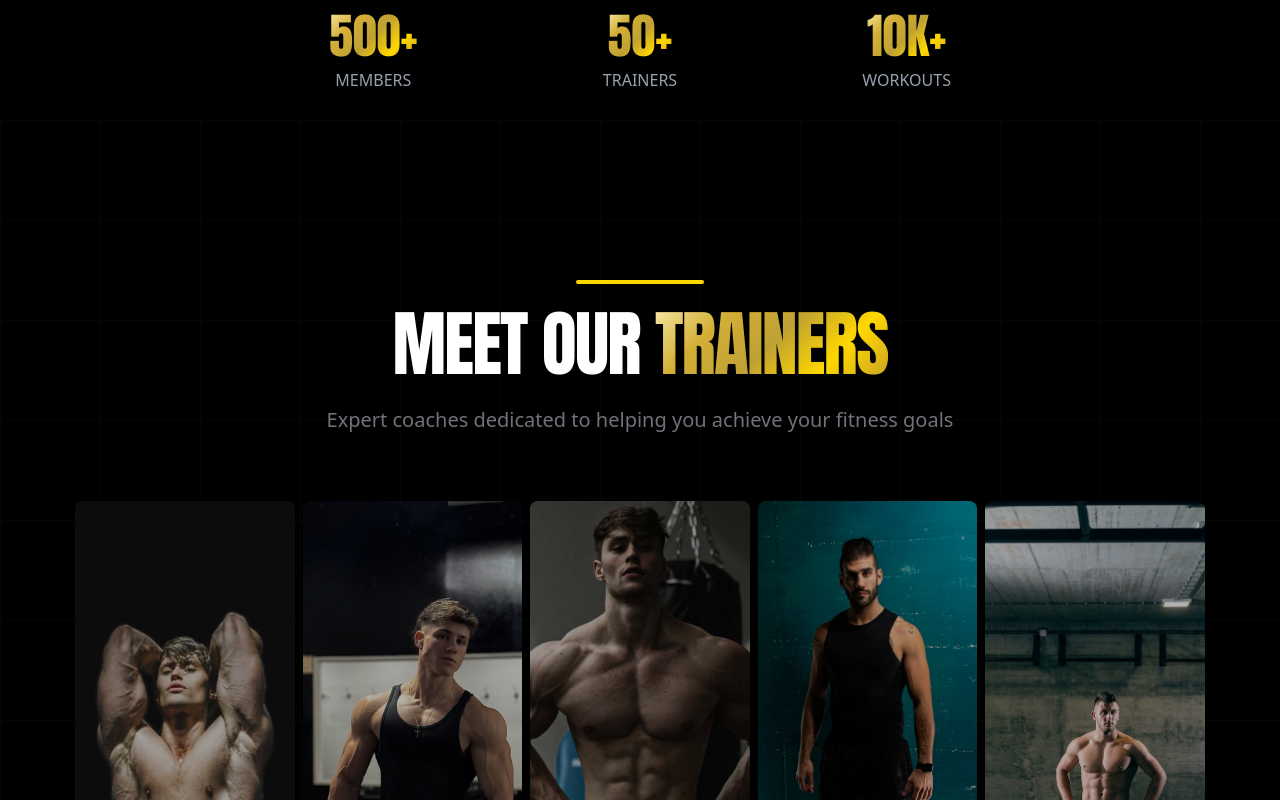
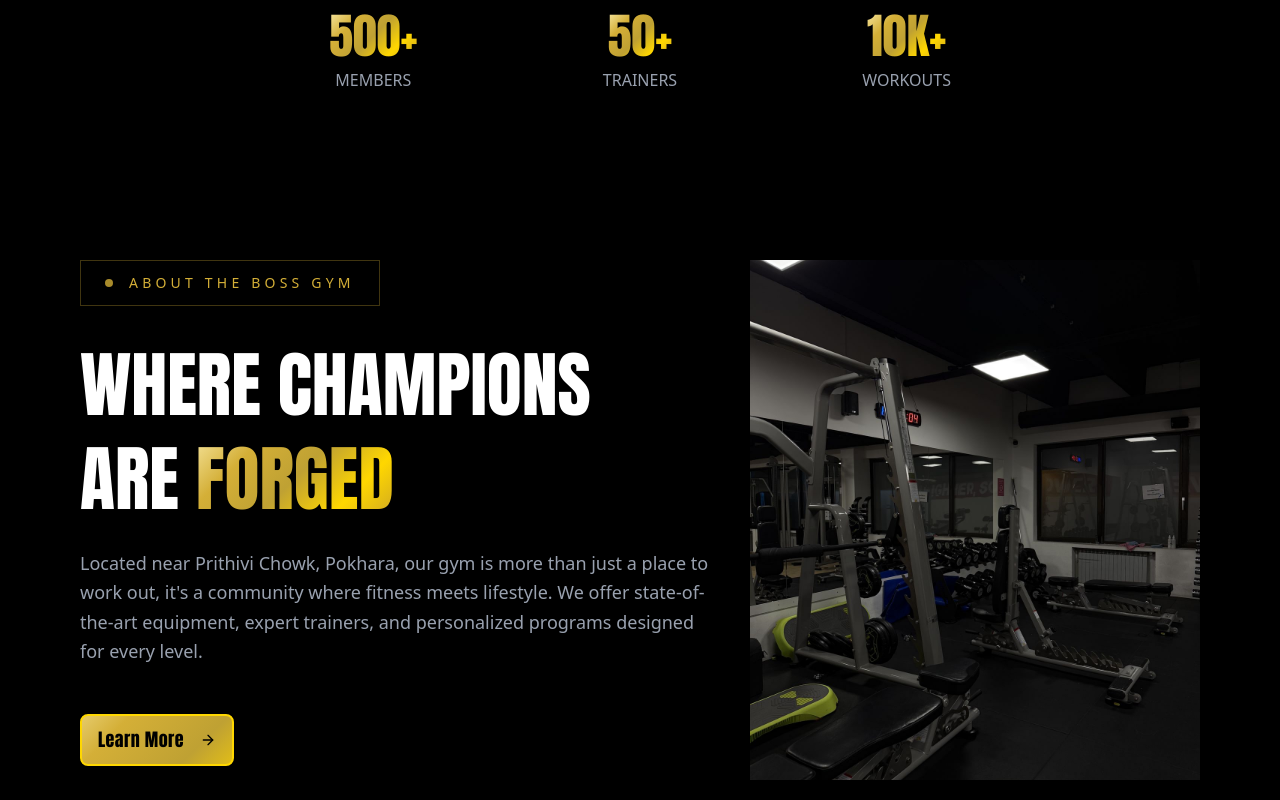
Before and after one commit to satri-tech/thebossgym, a Next.js app: page / in a window 1280 px wide. Shown: the part 680-1480 px from the top of the page. Built offline with nearby package versions, Linux system fonts and the light colour scheme.

Commit message:
refactor(about-us): made code reusable

```diff
--- a/src/app/page.tsx
+++ b/src/app/page.tsx
@@ -4,10 +4,10 @@ import { motion, AnimatePresence } from "framer-motion";
 import { ArrowRight, Play } from "lucide-react";
 import { Button } from "@/core/ui/button";
 import { useScrollAnimation } from "@/hooks/useScrollAnimation";
-import { WhyChooseUs } from "@/features/why-choose-us/components/WhyChooseUs";
 import { TrainersGallery } from "@/features/trainers/components/TrainersGallery";
 import { useEffect, useState } from "react";
 import Testimonials from "@/features/testimonials/components/Testimonials";
+import HeroSection from "@/features/about-us/components/hero-section";
 
 const BossGymLanding = () => {
   const { heroY, heroOpacity, heroScale, containerRef, heroRef } = useScrollAnimation();
@@ -133,7 +133,8 @@ const BossGymLanding = () => {
 
       </motion.section>
 
-      {/* Features Section with Parallax */}
+      {/* About Us Section  */}
+      <HeroSection theme="transparent" cta_text="Learn More" cta_classname="px-12 py-6" />
 
       {/* Trainers Gallery Section - Isolated from scroll animations */}
       <div className="relative" style={{ transform: 'translateZ(0)' }}>
--- a/src/features/about-us/components/about-us.tsx
+++ b/src/features/about-us/components/about-us.tsx
@@ -13,7 +13,7 @@ const AboutUsPage = () => {
     return (
         <div ref={containerRef} className="relative bg-black text-white overflow-hidden">
             {/* Hero Section */}
-            <HeroSection />
+            <HeroSection theme="dark"/>
 
             {/* Mission, Vision & Values */}
             <MissionVisionValues />
--- a/src/features/about-us/components/hero-section.tsx
+++ b/src/features/about-us/components/hero-section.tsx
@@ -1,21 +1,28 @@
-
 import { motion } from "framer-motion";
-import { } from "react";
 import { ArrowRight } from "lucide-react";
 import { Button } from "@/core/ui/button";
 import Image from "next/image";
 import AboutUsImage from '../../../../public/gym/about-us.jpg';
+import { cn } from "@/lib/utils";
 
-const HeroSection = () => {
+interface HeroSectionProps {
+    theme?: 'dark' | 'transparent';
+    cta_text?: string
+    cta_classname?: string;
+}
+
+const HeroSection = ({ theme = 'dark', cta_text = "START YOUR JOURNEY", cta_classname = "px-12 py-6" }: HeroSectionProps) => {
+    const isDark = theme === 'dark';
 
     return (
-        <section className="relative min-h-screen bg-black overflow-hidden flex items-center">
-            {/* Background with Parallax */}
+        <section className={`relative min-h-screen overflow-hidden flex items-center ${isDark ? 'bg-black' : 'bg-transparent'}`}>
+            {/* Background with Parallax - Only show for dark theme */}
+            {isDark && (
                 <div className="absolute inset-0">
                     {/* Dark gradient background */}
                     <div className="absolute inset-0 bg-black" />
 
-                {/* Subtle gold glow effects - visible but not overwhelming */}
+                    {/* Subtle gold glow effects */}
                     <div className="absolute inset-0">
                         <div className="absolute top-1/4 left-1/3 w-[600px] h-[600px] bg-[#d4af37] opacity-15 rounded-full blur-[150px]" />
                         <div className="absolute bottom-1/4 right-1/3 w-[600px] h-[600px] bg-[#d4af37] opacity-15 rounded-full blur-[150px]" />
@@ -24,6 +31,7 @@ const HeroSection = () => {
                     {/* Gradient overlay for smooth transition */}
                     <div className="absolute inset-0 bg-linear-to-b from-black/40 via-black/80 to-zinc-950" />
                 </div>
+            )}
 
             {/* Content */}
             <div className="relative z-10 w-full px-6 md:px-12 lg:px-20 py-32">
@@ -62,16 +70,12 @@ const HeroSection = () => {
                             initial={{ opacity: 0, y: 30 }}
                             animate={{ opacity: 1, y: 0 }}
                             transition={{ duration: 0.8, delay: 0.6 }}
-                            className="text-xl md:text-lg text-secondary-foreground leading-relaxed mb-12 max-w-3xl text-justify"
+                            className={`text-xl md:text-lg leading-relaxed mb-12 max-w-3xl ${isDark ? 'text-secondary-foreground text-justify' : 'text-gray-400'}`}
                         >
-                            {` Located near Prithivi Chowk, Pokhara, our gym is more than just a place to work out,
-                            it’s a community where fitness meets lifestyle. We offer state-of-the-art equipment,
-                            expert trainers, and personalized programs designed for every level, from beginners to athletes.
-                            Our goal is to help you build strength, stay healthy, and transform your life.`}
+                            Located near Prithivi Chowk, Pokhara, our gym is more than just a place to work out,
+                            it's a community where fitness meets lifestyle. We offer state-of-the-art equipment,
+                            expert trainers, and personalized programs designed for every level{isDark ? ', from beginners to athletes. Our goal is to help you build strength, stay healthy, and transform your life.' : '.'}
                         </motion.p>
-
-                        {/* CTA and Stats Row */}
-                        <div className="flex flex-col md:flex-row items-start md:items-center gap-8 md:gap-16">
 
                         {/* CTA Button */}
                         <motion.div
@@ -85,16 +89,13 @@ const HeroSection = () => {
                             >
                                 <Button
                                     size="lg"
-                                        className="anton-font text-lg px-12 py-6 gold-bg text-black hover:shadow-[0_0_40px_rgba(212,175,55,0.5)] transition-all duration-300 tracking-wide group"
+                                    className={cn(`anton-font text-lg  gold-bg text-black hover:shadow-[0_0_40px_rgba(212,175,55,0.5)] transition-all duration-300 tracking-wide group`, cta_classname)}
                                 >
-                                        START YOUR JOURNEY
-                                        <ArrowRight className="ml-2 group-hover:translate-x-1 transition-transform text-black" />
+                                    {cta_text}
+                                    <ArrowRight className="ml-2 group-hover:translate-x-1 transition-transform text-black " size={18} />
                                 </Button>
                             </motion.div>
                         </motion.div>
-
-
-                        </div>
                     </div>
                     <div className="w-5/12 h-130">
                         <Image height={1000} width={10000} alt="about us image" src={AboutUsImage} className="h-full w-full object-cover" />
@@ -105,4 +106,4 @@ const HeroSection = () => {
     )
 }
 
-export default HeroSection
+export default HeroSection;
```
Lines whose indentation alone changed are shown as unchanged.
